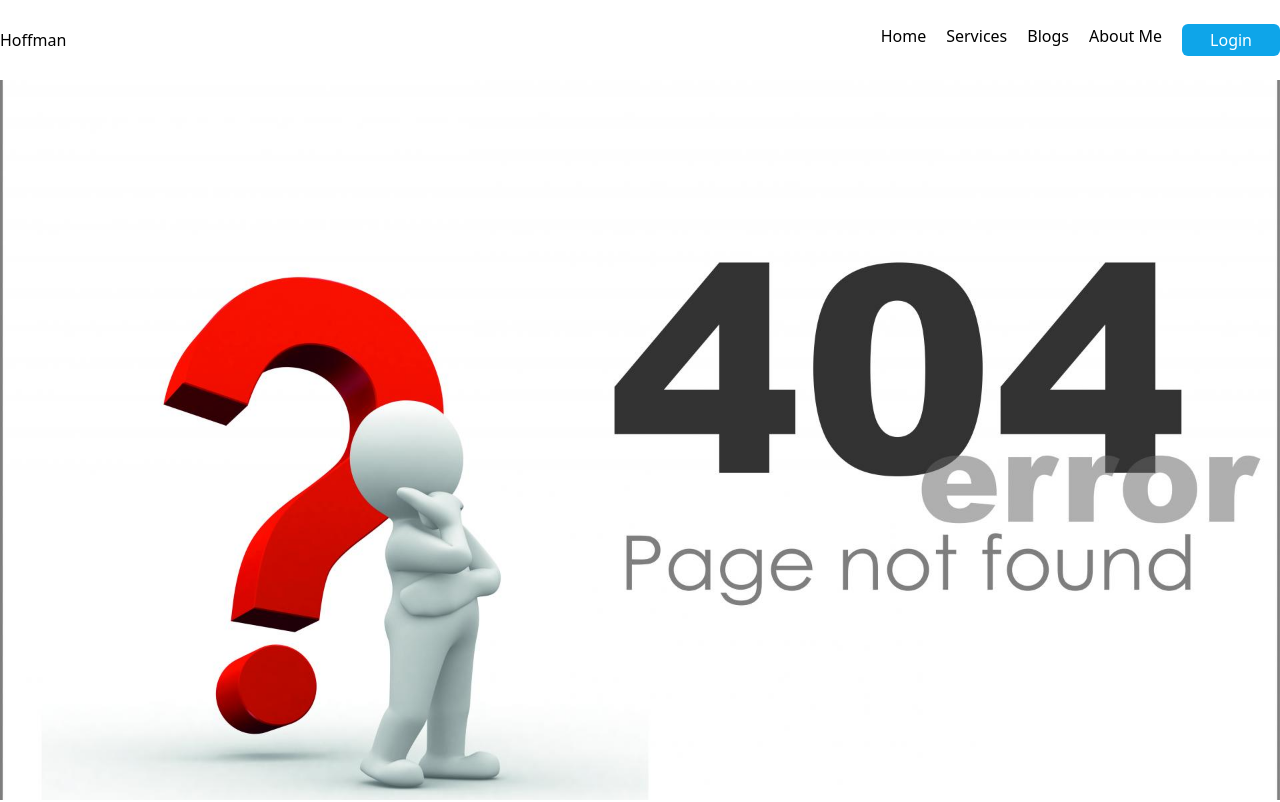
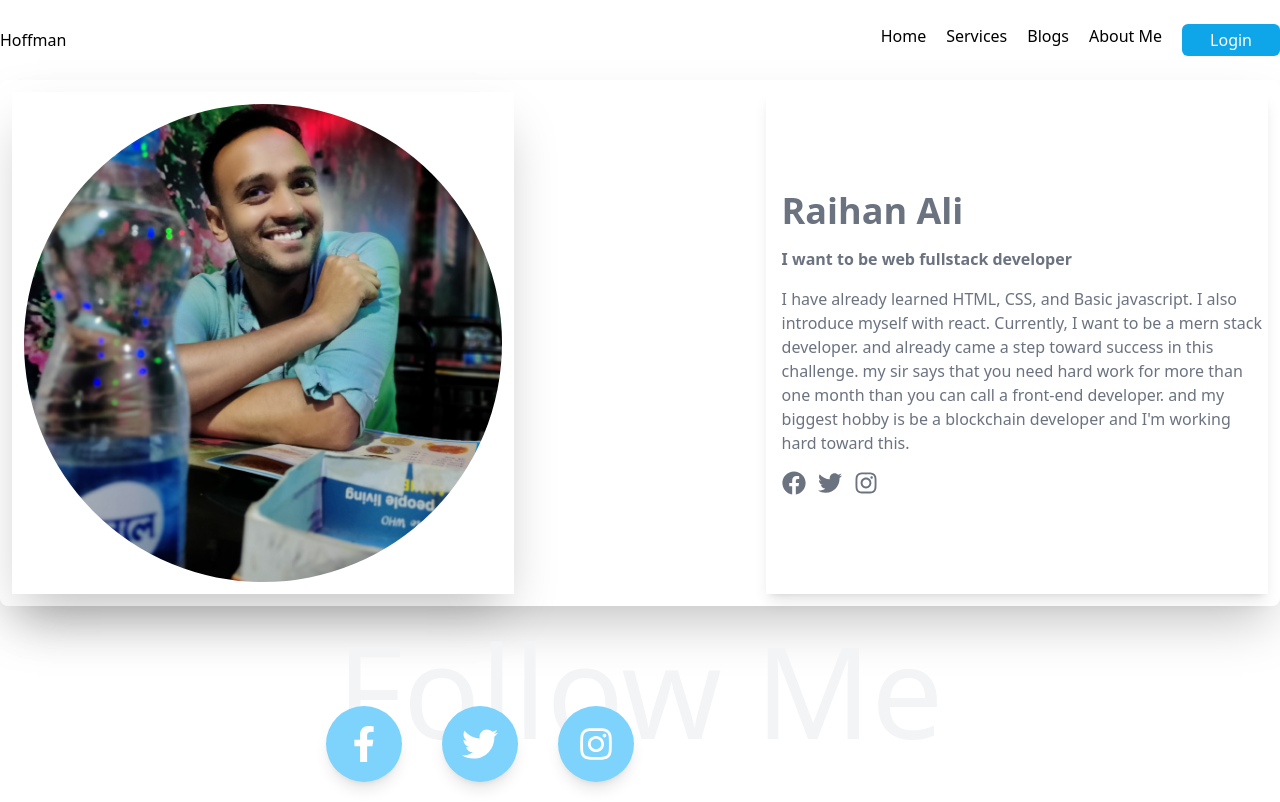
Before and after one commit to iamraihan/doctor-hoffman-independent-service, a React (Create React App) app: page /about-me in a window 1280 px wide. Shown: the top 802 px of the page. Built offline with nearby package versions, Linux system fonts and the light colour scheme; no server answers.

Commit message:
about me section addded

```diff
--- a/package.json
+++ b/package.json
@@ -13,6 +13,7 @@
     "react-icons": "^4.3.1",
     "react-router-dom": "^6.3.0",
     "react-scripts": "5.0.1",
+    "react-toastify": "^8.2.0",
     "web-vitals": "^2.1.4"
   },
   "scripts": {
--- a/src/App.js
+++ b/src/App.js
@@ -1,5 +1,6 @@
 import { Route, Routes } from 'react-router-dom';
 import './App.css';
+import AboutMe from './Pages/AboutMe/AboutMe';
 import Blogs from './Pages/Home/Blogs/Blogs';
 import Checkout from './Pages/Home/Checkout/Checkout';
 import Home from './Pages/Home/Home/Home';
@@ -16,6 +17,7 @@ function App() {
       <Navbar></Navbar>
       <Routes>
         <Route path='/' element={<Home></Home>}></Route>
+
         <Route path='/checkout' element={
           <RequireAuth>
             <Checkout></Checkout>
@@ -24,6 +26,7 @@ function App() {
         <Route path='/login' element={<Login></Login>}></Route>
         <Route path='/sign-up' element={<SignUp></SignUp>}></Route>
         <Route path='/blogs' element={<Blogs></Blogs>}></Route>
+        <Route path='about-me' element={<AboutMe></AboutMe>}></Route>
         <Route path='*' element={<NotFound></NotFound>}></Route>
       </Routes>
       <Footer></Footer>
--- /dev/null
+++ b/src/Pages/AboutMe/AboutMe.js
@@ -0,0 +1,32 @@
+import React from 'react';
+import { FaFacebook, FaTwitter, FaInstagram } from "react-icons/fa";
+import raihan from '../../Images/about/raihan-ali.jpg'
+
+const AboutMe = () => {
+    return (
+        <div className='grid md:grid-cols-5 max-w-screen-xl mx-auto shadow-2xl border-1 p-3 rounded-lg'>
+            <div className='col-span-2 shadow-2xl '>
+                <img className='rounded-full p-3 ' src={raihan} alt="" />
+            </div>
+            <div className='col-span-1 mb-10 md:mb-0 p-3'></div>
+            <div className='col-span-2 flex items-start  flex-col justify-center shadow-lg pl-4'>
+                <h2 className='text-4xl text-gray-500 font-bold'>Raihan Ali</h2>
+                <p className='my-4 font-semibold text-gray-500'>I want to be web fullstack developer</p>
+                <p className='text-gray-500'>
+                    I have already learned HTML, CSS, and Basic javascript. I also introduce myself with react.
+                    Currently, I want to be a mern stack developer.
+                    and already came a step toward success in this challenge.
+                    my sir says that you need hard work for more than one month than you can call a front-end developer.
+                    and my biggest hobby is be a blockchain developer and I'm working hard toward this.
+                </p>
+                <div className='flex mt-4'>
+                    <FaFacebook className='text-2xl cursor-pointer text-gray-500 hover:scale-150  duration-300 mr-3 '></FaFacebook>
+                    <FaTwitter className='text-2xl cursor-pointer text-gray-500 hover:scale-150  duration-300 mr-3 '></FaTwitter>
+                    <FaInstagram className='text-2xl cursor-pointer text-gray-500 hover:scale-150  duration-300 mr-3 '></FaInstagram>
+                </div>
+            </div>
+        </div>
+    );
+};
+
+export default AboutMe;
--- a/src/Pages/Home/Checkout/Checkout.js
+++ b/src/Pages/Home/Checkout/Checkout.js
@@ -1,9 +1,11 @@
 import React from 'react';
+import { useParams } from 'react-router-dom';
 
 const Checkout = () => {
+    // const { productId } = useParams()
     return (
         <div>
-            <h2>This is Checkout page...</h2>
+            <h2>Product checkout</h2>
         </div>
     );
 };
--- a/src/Pages/Home/Home/Login/Login.js
+++ b/src/Pages/Home/Home/Login/Login.js
@@ -1,12 +1,16 @@
-import React, { useState } from 'react';
+import React, { useEffect, useRef, useState } from 'react';
 import { Link, useLocation, useNavigate } from 'react-router-dom';
 import { FaGoogle, FaGithub } from "react-icons/fa";
-import { useSignInWithEmailAndPassword, useSignInWithGoogle } from 'react-firebase-hooks/auth';
+import { useSendPasswordResetEmail, useSignInWithEmailAndPassword, useSignInWithGoogle } from 'react-firebase-hooks/auth';
 import auth from '../../../firebase.init';
-
+import { ToastContainer, toast } from 'react-toastify';
+import 'react-toastify/dist/ReactToastify.css';
+import { async } from '@firebase/util';
+import Loading from '../../../Shared/Loading/Loading';
 
 
 const Login = () => {
+    const emailRef = useRef()
 
     const navigate = useNavigate()
     const location = useLocation()
@@ -17,8 +21,11 @@ const Login = () => {
         error,
     ] = useSignInWithEmailAndPassword(auth);
 
+    const [sendPasswordResetEmail, sending] = useSendPasswordResetEmail(auth);
 
-
+    if (user || sending) {
+        <Loading></Loading>
+    }
 
     // google user
     const [signInWithGoogle, googleUser, googleLoading, googleError] = useSignInWithGoogle(auth);
@@ -31,8 +38,10 @@ const Login = () => {
     if (user) {
         navigate(from, { replace: true });
     }
-    console.log(error);
-
+    let errorElement;
+    if (error) {
+        errorElement = <p className='text-red-400'>{error.message}</p>
+    }
     const submitHandler = event => {
         event.preventDefault()
         const email = event.target.email.value
@@ -40,6 +49,17 @@ const Login = () => {
 
         signInWithEmailAndPassword(email, password)
     }
+
+    const resetPassword = async () => {
+        const email = emailRef.current.value
+        if (email) {
+            await sendPasswordResetEmail(email);
+            toast('Sent email');
+        } else {
+            toast('Please enter your email!!')
+        }
+    }
+
 
     return (
         <div className='mt-10 px-12 sm:px-24 md:px-48 lg:px-12 lg:mt-16 xl:px-24 xl:max-w-2xl mx-auto'>
@@ -63,20 +83,21 @@ const Login = () => {
             <form onSubmit={submitHandler}>
                 <div>
                     <div className="text-sm font-bold text-gray-700 tracking-wide">Email Address</div>
-                    <input className="w-full text-lg py-2 border-b border-gray-300 focus:outline-none focus:border-indigo-500" name='email' type="email" placeholder="johndoe@email.com" required />
+                    <input ref={emailRef} className="w-full text-lg py-2 border-b border-gray-300 focus:outline-none focus:border-indigo-500" name='email' type="email" placeholder="johndoe@email.com" required />
                 </div>
                 <div className="mt-8">
                     <div className="flex justify-between items-center">
                         <div className="text-sm font-bold text-gray-700 tracking-wide">
                             Password
                         </div>
-                        <div>
-                            <Link to='/' className='text-xs font-display font-semibold text-indigo-600 hover:text-indigo-800
-                                        cursor-pointer'>Forgot Password?</Link>
-                        </div>
+                        {/* <div>
+                            <button onClick={resetPassword} className='text-xs font-display font-semibold text-indigo-600 hover:text-indigo-800
+                                        cursor-pointer'>Forgot Password?</button>
+                        </div> */}
                     </div>
                     <input className="w-full text-lg py-2 border-b border-gray-300 focus:outline-none focus:border-indigo-500" name='password' type="password" placeholder="Enter your password" required />
                 </div>
+                {errorElement}
                 <div className="mt-10">
                     <button className="bg-indigo-500 text-gray-100 p-4 w-full rounded-full tracking-wide
                                 font-semibold font-display focus:outline-none focus:shadow-outline hover:bg-indigo-600
@@ -88,6 +109,11 @@ const Login = () => {
             <div className="mt-12 text-sm font-display font-semibold text-gray-700 text-center">
                 Don't have an account ? <Link to='/sign-up' className='cursor-pointer text-indigo-600 hover:text-indigo-800'>Sign Up</Link>
             </div>
+            <div className='text-center'>
+                <button onClick={resetPassword} className=' mt-5 font-display font-semibold text-indigo-600 hover:text-indigo-800
+                                        cursor-pointer'>Forgot Password?</button>
+            </div>
+            <ToastContainer />
         </div>
     );
 };
--- a/src/Pages/Home/Home/Login/SignUp/SignUp.js
+++ b/src/Pages/Home/Home/Login/SignUp/SignUp.js
@@ -1,10 +1,14 @@
-import React from 'react';
+import React, { useRef } from 'react';
 import { Link, useNavigate } from 'react-router-dom';
 import { FaGoogle, FaGithub } from "react-icons/fa";
-import { useCreateUserWithEmailAndPassword } from 'react-firebase-hooks/auth';
+import { useCreateUserWithEmailAndPassword, useSendPasswordResetEmail } from 'react-firebase-hooks/auth';
 import auth from '../../../../firebase.init';
+import { ToastContainer, toast } from 'react-toastify';
+import 'react-toastify/dist/ReactToastify.css';
+import Loading from '../../../../Shared/Loading/Loading';
 
 const SignUp = () => {
+    const emailRef = useRef()
     const navigate = useNavigate()
     const [
         createUserWithEmailAndPassword,
@@ -13,6 +17,11 @@ const SignUp = () => {
         error,
     ] = useCreateUserWithEmailAndPassword(auth, { sendEmailVerification: true });
 
+    const [sendPasswordResetEmail, sending] = useSendPasswordResetEmail(auth);
+
+    if (user || sending) {
+        <Loading></Loading>
+    }
 
     const submitHandler = event => {
         event.preventDefault()
@@ -22,6 +31,17 @@ const SignUp = () => {
         createUserWithEmailAndPassword(email, password)
         navigate('/')
     }
+
+    const resetPassword = async () => {
+        const email = emailRef.current.value
+        if (email) {
+            await sendPasswordResetEmail(email);
+            toast('Sent email');
+        } else {
+            toast('Please enter your email!!')
+        }
+    }
+
 
     return (
         <div className='mt-10 px-12 sm:px-24 md:px-48 lg:px-12 lg:mt-16 xl:px-24 xl:max-w-2xl mx-auto'>
@@ -45,7 +65,7 @@ const SignUp = () => {
             <form onSubmit={submitHandler}>
                 <div>
                     <div className="text-sm font-bold text-gray-700 tracking-wide">Email Address</div>
-                    <input className="w-full text-lg py-2 border-b border-gray-300 focus:outline-none focus:border-indigo-500" name='email' type="email" placeholder="johndoe@email.com" required />
+                    <input ref={emailRef} className="w-full text-lg py-2 border-b border-gray-300 focus:outline-none focus:border-indigo-500" name='email' type="email" placeholder="johndoe@email.com" required />
                 </div>
 
                 {/* password field  */}
@@ -65,10 +85,10 @@ const SignUp = () => {
                         <div className="text-sm font-bold text-gray-700 tracking-wide">
                             Confirm Password
                         </div>
-                        <div>
+                        {/* <div>
                             <Link to='/' className='text-xs font-display font-semibold text-indigo-600 hover:text-indigo-800
                                         cursor-pointer'>Forgot Password?</Link>
-                        </div>
+                        </div> */}
                     </div>
                     <input className="w-full text-lg py-2 border-b border-gray-300 focus:outline-none focus:border-indigo-500" name='confirm' type="password" placeholder="Confirm your password" required />
                 </div>
@@ -84,6 +104,11 @@ const SignUp = () => {
             <div className="mt-12 text-sm font-display font-semibold text-gray-700 text-center">
                 Already have an account ? <Link to='/login' className='cursor-pointer text-indigo-600 hover:text-indigo-800'>Login</Link>
             </div>
+            <div className='text-center'>
+                <button onClick={resetPassword} className=' mt-5 font-display font-semibold text-indigo-600 hover:text-indigo-800
+                                        cursor-pointer'>Forgot Password?</button>
+            </div>
+            <ToastContainer />
         </div>
     );
 };
--- a/src/Pages/RequireAuth/RequireAuth.js
+++ b/src/Pages/RequireAuth/RequireAuth.js
@@ -2,13 +2,14 @@ import React from 'react';
 import { useAuthState } from 'react-firebase-hooks/auth';
 import { Navigate, useLocation } from 'react-router-dom';
 import auth from '../firebase.init';
+import Loading from '../Shared/Loading/Loading';
 
 
 const RequireAuth = ({ children }) => {
     const [user, loading] = useAuthState(auth)
     const location = useLocation()
     if (loading) {
-        return <p>loading</p>
+        return <Loading></Loading>
     }
     if (!user) {
         return <Navigate to='/login' state={{ from: location }} replace></Navigate>
--- /dev/null
+++ b/src/Pages/Shared/Loading/Loading.js
@@ -0,0 +1,16 @@
+import React from 'react';
+
+const Loading = () => {
+    return (
+        <div className='w-full justify-center items-center' style={{ height: '300px' }}>
+            <button type="button" className="bg-indigo-500 ..." disabled>
+                <svg class="animate-spin h-5 w-5 mr-3 ..." viewBox="0 0 24 24">
+
+                </svg>
+                Processing...
+            </button>
+        </div>
+    );
+};
+
+export default Loading;
```
Also changed, not shown: src/Pages/Home/Services/Services.js (+8 -1 lines), src/Images/about/raihan-ali.jpg (added), 1 other file (tests, documents, lock files or other folders).
